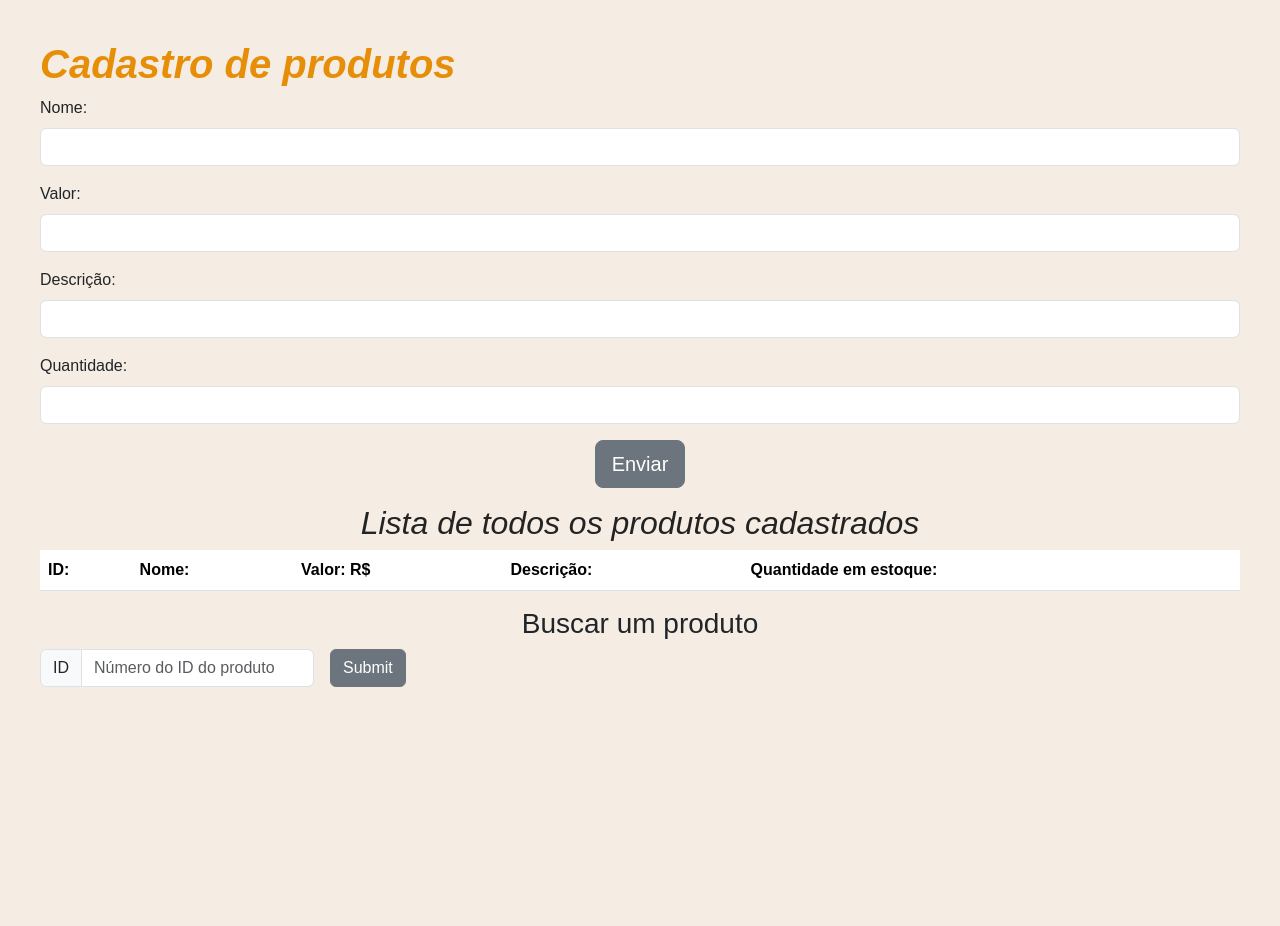
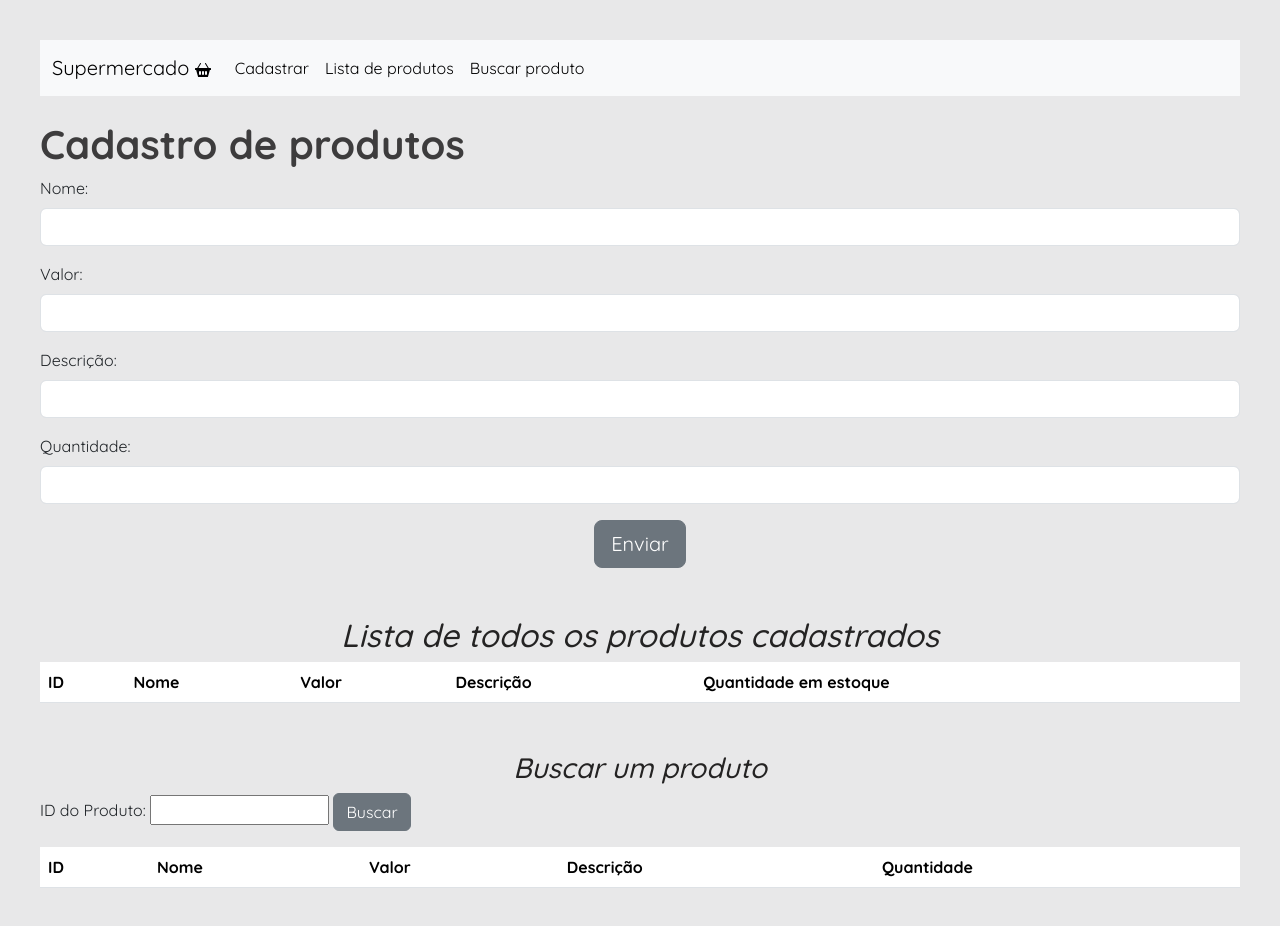
Before and after one commit to giorgiasantos/fullstack-estoque-supermercado, a website: page frontend/produtos.html in a window 1280 px wide. Before the commit the page ends 800 px from the top, so only its background shows below. Drawn offline with nearby package versions, Linux system fonts and the light colour scheme; no server answers.

Commit message:
Segundo commit

```diff
--- a/frontend/css/style.css
+++ b/frontend/css/style.css
@@ -1,17 +1,21 @@
+html {
+    scroll-behavior: smooth;
+}
+
 body {
-    font-family: Arial, Helvetica, sans-serif;
+    font-family: 'Nunito', sans-serif;
+    font-family: 'Quicksand', sans-serif;
     padding: 20px;
-    background-color: rgb(245, 237, 227);
+    background-color: rgb(232, 232, 233);
     margin: 20px;
 }
 
 h1 {
     font-weight: bold;
-    font-style: italic;
-    color: rgb(231, 142, 9);
+    color: rgb(61, 60, 61);
 }
 
-h2 {
+h2,h3 {
     font-style: italic;
     color: rgb(36, 35, 35);
 }
--- a/frontend/js/script.js
+++ b/frontend/js/script.js
@@ -54,4 +54,26 @@ fetch("http://localhost:8080/api/produtos").then((data) => {
 
 // BUSCA DE PRODUTOS POR ID - REQUISIÇÃO GET
 
-const busca = document.getElementById("formulario_busca");
+document.getElementById("buscar_btn").addEventListener("click", function() {
+    const id = document.getElementById("produto_id").value;
+    fetch(`http://localhost:8080/api/produtos/buscaId/${id}`)
+        .then((data) => data.json())
+        .then((produto) => {
+            let data2 = `
+            <tbody>
+                <tr>
+                    <td>${produto.id}</td>
+                    <td>${produto.nome}</td>
+                    <td>${produto.valor}</td>
+                    <td>${produto.descricao}</td>
+                    <td>${produto.quantidade}</td>
+                </tr>
+            </tbody>
+            `;
+            document.getElementById("resultado_produto").innerHTML = data2;
+            console.log(produto);
+        })
+        .catch((error) => {
+            console.error("Erro: ", error);
+        });
+});
--- a/frontend/produtos.html
+++ b/frontend/produtos.html
@@ -6,9 +6,49 @@
     <title>Sistema de gerenciamento - Supermercado Catalisa</title>
     <link href="https://cdn.jsdelivr.net/npm/bootstrap@5.3.2/dist/css/bootstrap.min.css" rel="stylesheet" integrity="sha384-T3c6CoIi6uLrA9TneNEoa7RxnatzjcDSCmG1MXxSR1GAsXEV/Dwwykc2MPK8M2HN" crossorigin="anonymous">
     <link rel="stylesheet" href="/css/style.css">
+    <link rel="preconnect" href="https://fonts.googleapis.com">
+<link rel="preconnect" href="https://fonts.gstatic.com" crossorigin>
+<link href="https://fonts.googleapis.com/css2?family=Nunito:ital,wght@0,200;0,300;0,400;0,500;0,800;1,200;1,300;1,400;1,500;1,800&family=Quicksand:wght@300;400;500;600;700&display=swap" rel="stylesheet">
 </head>
 <body>
-    <h1>Cadastro de produtos</h1>
+    <div>
+        <nav class="navbar navbar-expand-lg bg-body-tertiary">
+            <div class="container-fluid">
+              <button class="navbar-toggler" type="button" data-bs-toggle="collapse" data-bs-target="#navbarTogglerDemo01" aria-controls="navbarTogglerDemo01" aria-expanded="false" aria-label="Toggle navigation">
+                <span class="navbar-toggler-icon"></span>
+              </button>
+              <div class="collapse navbar-collapse" id="navbarTogglerDemo01">
+                <a class="navbar-brand" href="#"> Supermercado
+
+                    <svg xmlns="http://www.w3.org/2000/svg" width="16" height="16" fill="currentColor" class="bi bi-basket2-fill" viewBox="0 0 16 16">
+                        <path d="M5.929 1.757a.5.5 0 1 0-.858-.514L2.217 6H.5a.5.5 0 0 0-.5.5v1a.5.5 0 0 0 .5.5h.623l1.844 6.456A.75.75 0 0 0 3.69 15h8.622a.75.75 0 0 0 .722-.544L14.877 8h.623a.5.5 0 0 0 .5-.5v-1a.5.5 0 0 0-.5-.5h-1.717L10.93 1.243a.5.5 0 1 0-.858.514L12.617 6H3.383L5.93 1.757zM4 10a1 1 0 0 1 2 0v2a1 1 0 1 1-2 0v-2zm3 0a1 1 0 0 1 2 0v2a1 1 0 1 1-2 0v-2zm4-1a1 1 0 0 1 1 1v2a1 1 0 1 1-2 0v-2a1 1 0 0 1 1-1z"/>
+                      </svg>
+                </a>
+                <ul class="navbar-nav me-auto mb-2 mb-lg-0">
+                  <li class="nav-item">
+                    <a class="nav-link active" aria-current="page" href="#cadastro">Cadastrar</a>
+                  </li>
+                  <li class="nav-item">
+                    <a class="nav-link active" href="#produtos">Lista de produtos</a>
+                  </li>
+                  <li class="nav-item">
+                    <a class="nav-link active" href="#busca">Buscar produto</a>
+                  </li>
+                </ul>
+                <!--
+                <form class="d-flex" role="search">
+                  <input class="form-control me-2" type="search" placeholder="Search" aria-label="Search">
+                  <button class="btn btn-outline-success" type="submit">Search</button>
+                </form>
+                -->
+              </div>
+            </div>
+          </nav>
+    </div>
+
+
+    <div class="mt-4 col-md-12">
+        <h1 id="cadastro">Cadastro de produtos</h1>
         <form id="formulario_cadastro">
 
             <div class="mb-3">
@@ -35,17 +75,17 @@
                 <button type="submit" onclick="mensagemSucesso()" class="btn btn-secondary btn-lg m-3 d-grid gap-0 mx-auto">Enviar</button>
             </div>
         </form>
-
-    <div>
-        <h2 class="text-center">Lista de todos os produtos cadastrados</h2>
+    </div>
+    <div class="mt-5 col-md-12">
+        <h2 id="produtos" class="text-center">Lista de todos os produtos cadastrados</h2>
         <table id="table_produtos" class="table table-hover" style="width: 100%">
             <thead>
                 <tr>
-                    <th scope="col">ID: </th>
-                    <th scope="col">Nome: </th>
-                    <th scope="col">Valor: R$</th>
-                    <th scope="col">Descrição: </th>
-                    <th scope="col">Quantidade em estoque: </th>
+                    <th scope="col">ID </th>
+                    <th scope="col">Nome </th>
+                    <th scope="col">Valor </th>
+                    <th scope="col">Descrição </th>
+                    <th scope="col">Quantidade em estoque </th>
                 </tr>
             </thead>
 
@@ -55,25 +95,31 @@
         </table>
     </div>
 
-    <div>
-        <h3 class="text-center">Buscar um produto</h3>
+    <div class="mt-5 col-md-12">
+        <h3 id="busca" class="text-center">Buscar um produto</h3>
 
         <div class="mb-3">
-            <form id="formulario_busca" class="row row-cols-lg-auto g-3 align-items-center">
-                <div class="col-12">
-                    <label class="visually-hidden" for="busca">ID: </label>
-                    <div class="input-group">
-                      <div class="input-group-text">ID</div>
-                      <input type="text" class="form-control" id="busca" placeholder="Número do ID do produto">
+            <form>
+                <label for="produto_id">ID do Produto:</label>
+                <input type="text" id="produto_id" name="produto_id">
+                <button type="button" id="buscar_btn" class="btn btn-secondary">Buscar</button>
+            </form>
         </div>
     </div>
-                  <div class="col-12">
-                    <button type="submit" class="btn btn-secondary">Submit</button>
-                  </div>
-            </form>
 
-    </div>
-
+    <table id="table_busca" class="table table-hover" style="width: 100%">
+        <thead>
+            <tr>
+                <th>ID</th>
+                <th>Nome</th>
+                <th>Valor</th>
+                <th>Descrição</th>
+                <th>Quantidade</th>
+            </tr>
+        </thead>
+        <tbody id="resultado_produto">
+        </tbody>
+    </table>
 
     <script src="/js/script.js"></script>
 
```
Lines whose indentation alone changed are shown as unchanged.
